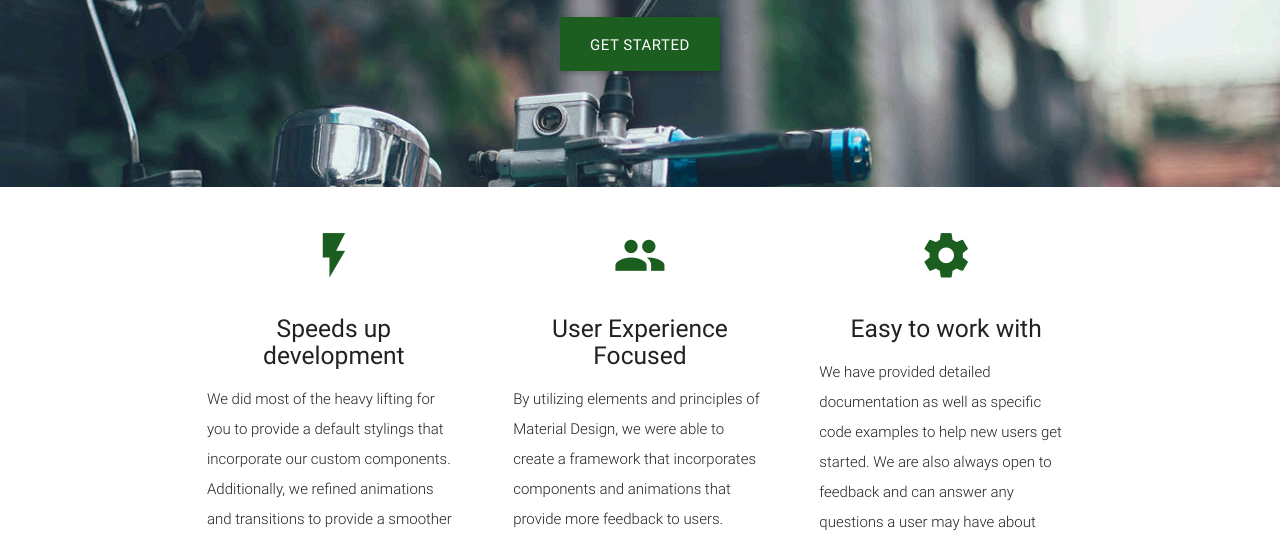
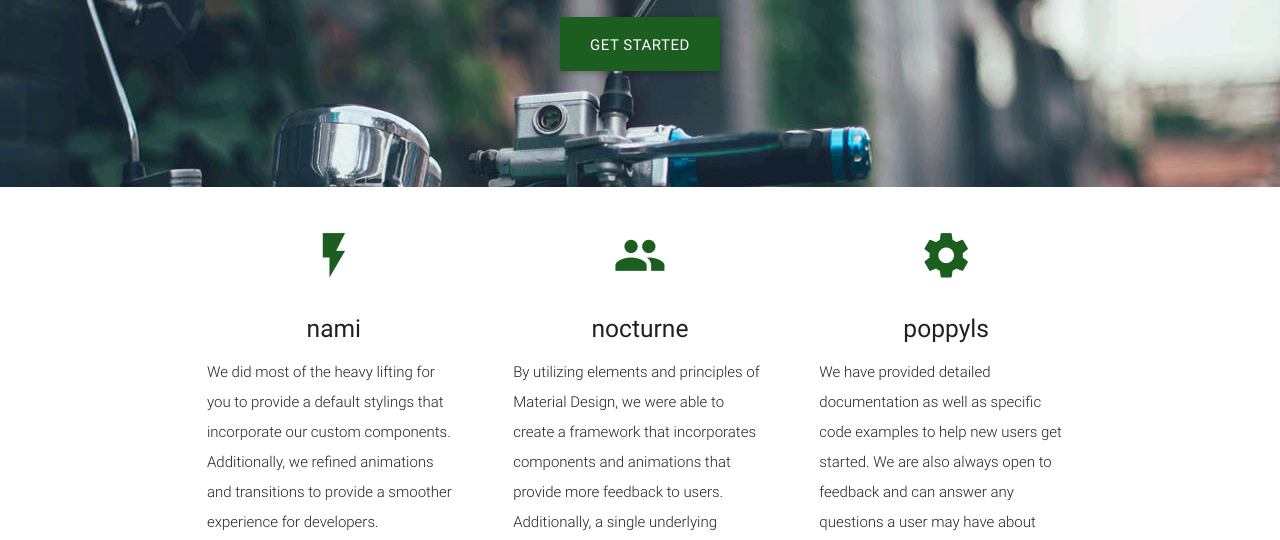
Before and after one commit to MFSWeb/testingGit, a plain HTML site: page index.html in a window 1280 px wide. Shown: the part 257-797 px from the top of the page. Drawn offline with nearby package versions, Linux system fonts and the light colour scheme.

Commit message:
Cambie los titulos secundarios

```diff
--- a/index.html
+++ b/index.html
@@ -52,7 +52,7 @@
         <div class="col s12 m4">
           <div class="icon-block">
             <h2 class="center green-text text-darken-4"><i class="material-icons">flash_on</i></h2>
-            <h5 class="center">Speeds up development</h5>
+            <h5 class="center">nami</h5>
 
             <p class="light">We did most of the heavy lifting for you to provide a default stylings that incorporate our custom components. Additionally, we refined animations and transitions to provide a smoother experience for developers.</p>
           </div>
@@ -61,7 +61,7 @@
         <div class="col s12 m4">
           <div class="icon-block">
             <h2 class="center green-text text-darken-4"><i class="material-icons">group</i></h2>
-            <h5 class="center">User Experience Focused</h5>
+            <h5 class="center">nocturne</h5>
 
             <p class="light">By utilizing elements and principles of Material Design, we were able to create a framework that incorporates components and animations that provide more feedback to users. Additionally, a single underlying responsive system across all platforms allow for a more unified user experience.</p>
           </div>
@@ -70,7 +70,7 @@
         <div class="col s12 m4">
           <div class="icon-block">
             <h2 class="center green-text text-darken-4"><i class="material-icons">settings</i></h2>
-            <h5 class="center">Easy to work with</h5>
+            <h5 class="center">poppyls</h5>
 
             <p class="light">We have provided detailed documentation as well as specific code examples to help new users get started. We are also always open to feedback and can answer any questions a user may have about Materialize.</p>
           </div>
```
